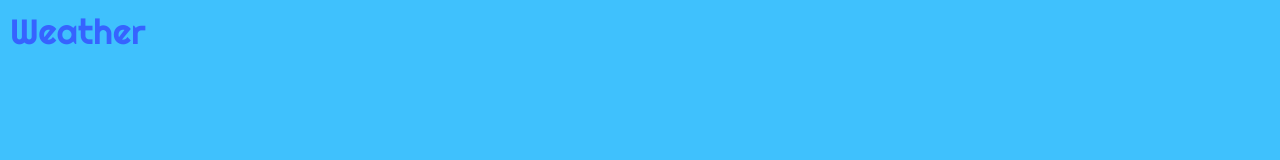
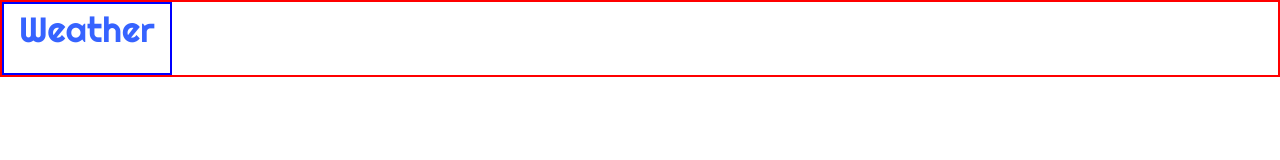
Before and after one commit to dvptl68/Weather, an Electron app: page app/html/index.html in a window 1280 px wide. Drawn offline with nearby package versions, Linux system fonts and the light colour scheme.

Commit message:
Import Bootstrap stylesheet

```diff
--- a/app/css/style.css
+++ b/app/css/style.css
@@ -8,14 +8,23 @@
 }
 
 body {
+  /* Add background color to all rows and columns */
   background-color: #3FC1FD;
 }
 
+.container {
+  border: 2px white solid;
+}
+
+.row {
+  border: 2px red solid;
+}
+
+[class*="col"] {
+  border: 2px blue solid;
+}
+
 #title {
-  position: absolute;
-  left: 10px;
-  top: -25px;
-  height: 20;
   font-family: 'Righteous';
   font-size: 35px;
   color: #3663FF;
--- a/app/html/index.html
+++ b/app/html/index.html
@@ -1,12 +1,35 @@
 <!DOCTYPE html>
+
 <html>
+
   <head>
+
+    <!-- Title of desktop app -->
     <title>Weather</title>
+    <!-- Required for ElectronJS -->
     <meta http-equiv="Content-Security-Policy" content="script-src 'self' 'unsafe-inline';" />
-    <link href='../css/style.css' type='text/css' rel='stylesheet'>
+    <!-- Import stylesheet -->
+    <link href="../css/style.css" type="text/css" rel="stylesheet">
+    <!-- Import Bootstrap stylesheet -->
+    <meta charset="utf-8">
+    <meta name="viewport" content="width=device-width, initial-scale=1, shrink-to-fit=no">
+    <link rel="stylesheet" href="https://stackpath.bootstrapcdn.com/bootstrap/4.1.3/css/bootstrap.min.css" integrity="sha384-MCw98/SFnGE8fJT3GXwEOngsV7Zt27NXFoaoApmYm81iuXoPkFOJwJ8ERdknLPMO" crossorigin="anonymous">
+
   </head>
+
   <body>
-    <p id="title">Weather</p>
-    <script src='../js/script.js' defer></script>
+
+    <div class="container-fluid">
+      <div class="row">
+        <div class="col-auto">
+          <p id="title">Weather</p>
+        </div>
+      </div>
+    </div>
+
+    <!-- Import JS script -->
+    <script src="../js/script.js" defer></script>
+
   </body>
+
 </html>
```
